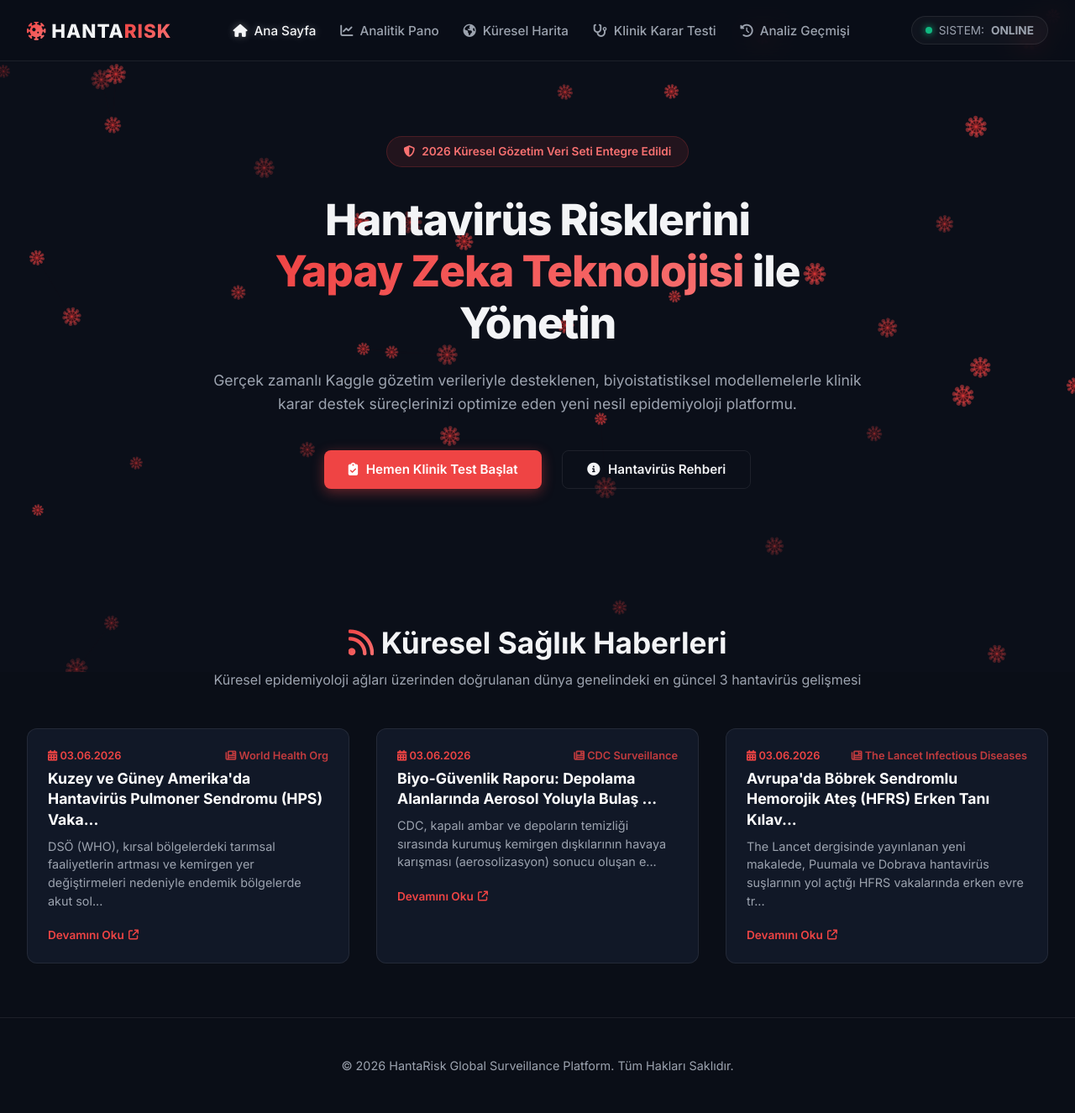
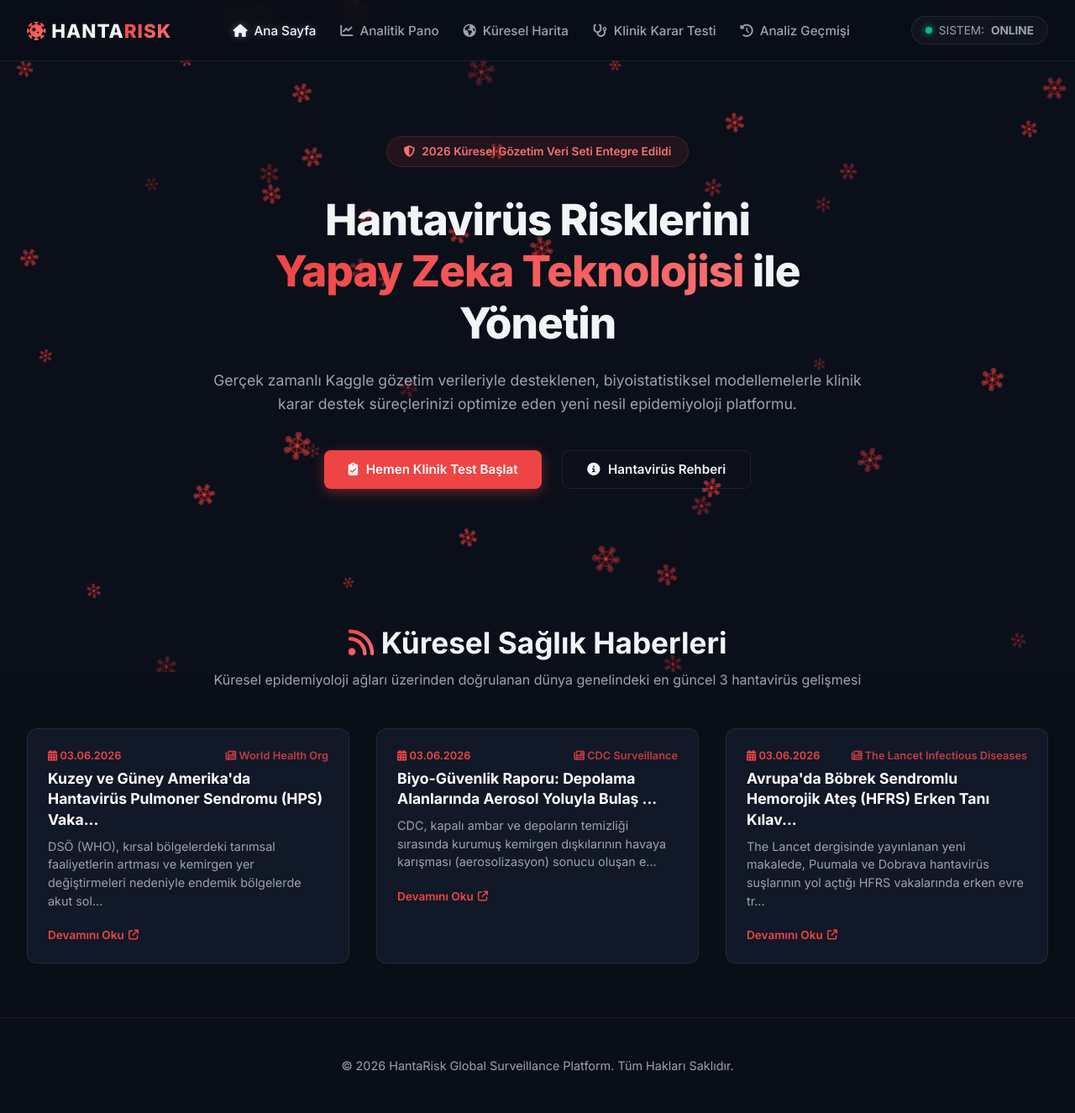
Before and after one commit to kayisdagasli-cmd/hantarisk, a Flask app: page / in a window 1280 px wide. Shown: the whole page at 84% size. Run offline with Flask 3, Linux system fonts and the light colour scheme.

Commit message:
Update index.html

```diff
--- a/templates/index.html
+++ b/templates/index.html
@@ -208,12 +208,12 @@
 
     <script>
         document.addEventListener("DOMContentLoaded", function() {
-            // === LOGO ILE BIREBIR UYUMLU VIRÜS ANIMASYON MOTORU ===
+            // === GELİŞMİŞ BİYOLOJİK VİRÜS (6 DALLI & PULSE ETKİLİ) MOTORU ===
             const canvas = document.getElementById('animation-canvas');
             const ctx = canvas.getContext('2d');
 
             let particlesArray = [];
-            const numberOfParticles = 40; // Çok kalabalık olmaması için ideal miktar
+            const numberOfParticles = 45;
 
             function resizeCanvas() {
                 canvas.width = window.innerWidth;
@@ -222,24 +222,29 @@
             resizeCanvas();
             window.addEventListener('resize', resizeCanvas);
 
-            // Görseldeki İkon Tasarımına Sahip Hücre Yapısı
             class Particle {
                 constructor() {
                     this.x = Math.random() * canvas.width;
                     this.y = Math.random() * canvas.height;
-                    this.size = Math.random() * 5 + 4; // Küçük küre boyutu
-                    this.speedX = Math.random() * 0.3 - 0.15; // Yumuşak süzülme hızı
-                    this.speedY = Math.random() * 0.3 - 0.15;
-                    this.opacity = Math.random() * 0.35 + 0.15; // Arka planı boğmayan şeffaflık
-                    this.angle = Math.random() * Math.PI * 2; // Dönüş açısı
-                    this.spinSpeed = Math.random() * 0.008 - 0.004; // Kendi etrafında akışkan dönme
+                    this.baseSize = Math.random() * 4 + 4; // Hücre temel boyutu
+                    this.size = this.baseSize;
+                    this.speedX = Math.random() * 0.25 - 0.125; // Mikroskobik yavaş akış
+                    this.speedY = Math.random() * 0.25 - 0.125;
+                    this.opacity = Math.random() * 0.3 + 0.15;
+                    this.angle = Math.random() * Math.PI * 2;
+                    this.spinSpeed = Math.random() * 0.006 - 0.003;
+                    this.pulseSpeed = Math.random() * 0.02 + 0.01; // Canlı doku esneme hızı
+                    this.pulseFactor = 0;
                 }
                 update() {
                     this.x += this.speedX;
                     this.y += this.speedY;
                     this.angle += this.spinSpeed;
 
-                    // Ekran sınırlarından sekme kontrolü
+                    // Hücrenin nefes alıp verir gibi hafifçe şişip küçülmesi (Pulse efekti)
+                    this.pulseFactor += this.pulseSpeed;
+                    this.size = this.baseSize + Math.sin(this.pulseFactor) * 0.8;
+
                     if (this.x > canvas.width || this.x < 0) this.speedX = -this.speedX;
                     if (this.y > canvas.height || this.y < 0) this.speedY = -this.speedY;
                 }
@@ -248,40 +253,47 @@
                     ctx.translate(this.x, this.y);
                     ctx.rotate(this.angle);
 
-                    // Görseldeki gibi tam 10 adet dairesel başlıklı uzantı (Spikes)
-                    const spikeCount = 10;
-                    const spikeLength = this.size * 1.4; // Kolların dışa uzama mesafesi
+                    // Net ve aralıklı görünmesi için tam 6 adet protein kolu (Spike)
+                    const spikeCount = 6;
+                    const spikeLength = this.size * 1.5;
 
-                    ctx.strokeStyle = `rgba(239, 68, 68, ${this.opacity})`;
-                    ctx.lineWidth = this.size * 0.22; // Kol kalınlığı
+                    ctx.strokeStyle = `rgba(239, 68, 68, ${this.opacity * 0.9})`;
+                    ctx.lineWidth = this.size * 0.25; // Belirgin sap kalınlığı
+                    ctx.lineCap = "round";
 
                     for (let i = 0; i < spikeCount; i++) {
                         ctx.rotate((Math.PI * 2) / spikeCount);
 
-                        // Kolun düz çizgisi
+                        // Protein kolu uzantısı
                         ctx.beginPath();
                         ctx.moveTo(0, 0);
                         ctx.lineTo(0, spikeLength);
                         ctx.stroke();
 
-                        // Kolun ucundaki dairesel küçük başlık (Görseldeki gibi)
+                        // Tam virüs havası veren belirgin dairesel uçlar
                         ctx.beginPath();
-                        ctx.arc(0, spikeLength, this.size * 0.35, 0, Math.PI * 2);
-                        ctx.fillStyle = `rgba(239, 68, 68, ${this.opacity})`;
+                        ctx.arc(0, spikeLength, this.size * 0.45, 0, Math.PI * 2);
+                        ctx.fillStyle = `rgba(239, 68, 68, ${this.opacity * 1.1})`;
                         ctx.fill();
                     }
 
-                    // Ana Gövde: Dış Çember Çizgisi
+                    // Virüs Dış Zarı (Çember)
                     ctx.beginPath();
                     ctx.arc(0, 0, this.size, 0, Math.PI * 2);
-                    ctx.strokeStyle = `rgba(239, 68, 68, ${this.opacity * 1.2})`;
+                    ctx.strokeStyle = `rgba(220, 38, 38, ${this.opacity * 1.3})`;
                     ctx.lineWidth = this.size * 0.25;
                     ctx.stroke();
 
-                    // Ana Gövde: İç Yarı Şeffaf Dolgu
+                    // Virüs İç Sıvısı (Yarı Saydam Dolgu)
                     ctx.beginPath();
-                    ctx.arc(0, 0, this.size * 0.9, 0, Math.PI * 2);
-                    ctx.fillStyle = `rgba(185, 28, 28, ${this.opacity * 0.6})`;
+                    ctx.arc(0, 0, this.size * 0.85, 0, Math.PI * 2);
+                    ctx.fillStyle = `rgba(153, 27, 27, ${this.opacity * 0.5})`;
+                    ctx.fill();
+
+                    // Tam Merkezdeki Biyolojik Çirdek (RNA Noktası)
+                    ctx.beginPath();
+                    ctx.arc(0, 0, this.size * 0.3, 0, Math.PI * 2);
+                    ctx.fillStyle = `rgba(239, 68, 68, ${this.opacity * 1.2})`;
                     ctx.fill();
 
                     ctx.restore();
@@ -295,7 +307,7 @@
                 }
             }
 
-            // Arka plandaki ince bağ yapısı (İsteğe bağlı siber ağ görünümü için)
+            // Hafif bağlantı çizgileri
             function connect() {
                 let opacityValue = 1;
                 for (let a = 0; a < particlesArray.length; a++) {
@@ -304,8 +316,8 @@
                                      + ((particlesArray[a].y - particlesArray[b].y) * (particlesArray[a].y - particlesArray[b].y));
 
                         if (distance < (canvas.width / 9) * (canvas.height / 9)) {
-                            opacityValue = 1 - (distance / 16000);
-                            ctx.strokeStyle = `rgba(239, 68, 68, ${opacityValue * 0.05})`;
+                            opacityValue = 1 - (distance / 15000);
+                            ctx.strokeStyle = `rgba(239, 68, 68, ${opacityValue * 0.04})`;
                             ctx.lineWidth = 0.5;
                             ctx.beginPath();
                             ctx.moveTo(particlesArray[a].x, particlesArray[a].y);
@@ -348,7 +360,7 @@
                 },
                 {
                     baslik: "Yaban Hayatı Gözetim Ağlarından Orman İşçilerine Kritik Hantavirüs Uyarısı",
-                    ozet: "Uluslararası Sağlık Örgütleri, özellikle ormancılık, madencilik ve kamp faaliyetleri yürüten meslek gruplarının potansiyel yuvalama alanlarına yaklaşırken koruyucu solunum ekipmanı kullanması gerektiğini hatırlattı.",
+                    ozet: "Uluslararası Sağlık Örgütleri, özellikle ormancılık, madencilik dairy ve kamp faaliyetleri yürüten meslek gruplarının potansiyel yuvalama alanlarına yaklaşırken koruyucu solunum ekipmanı kullanması gerektiğini hatırlattı.",
                     link: "https://www.who.int",
                     kaynak: "Global Health Network"
                 }
```
